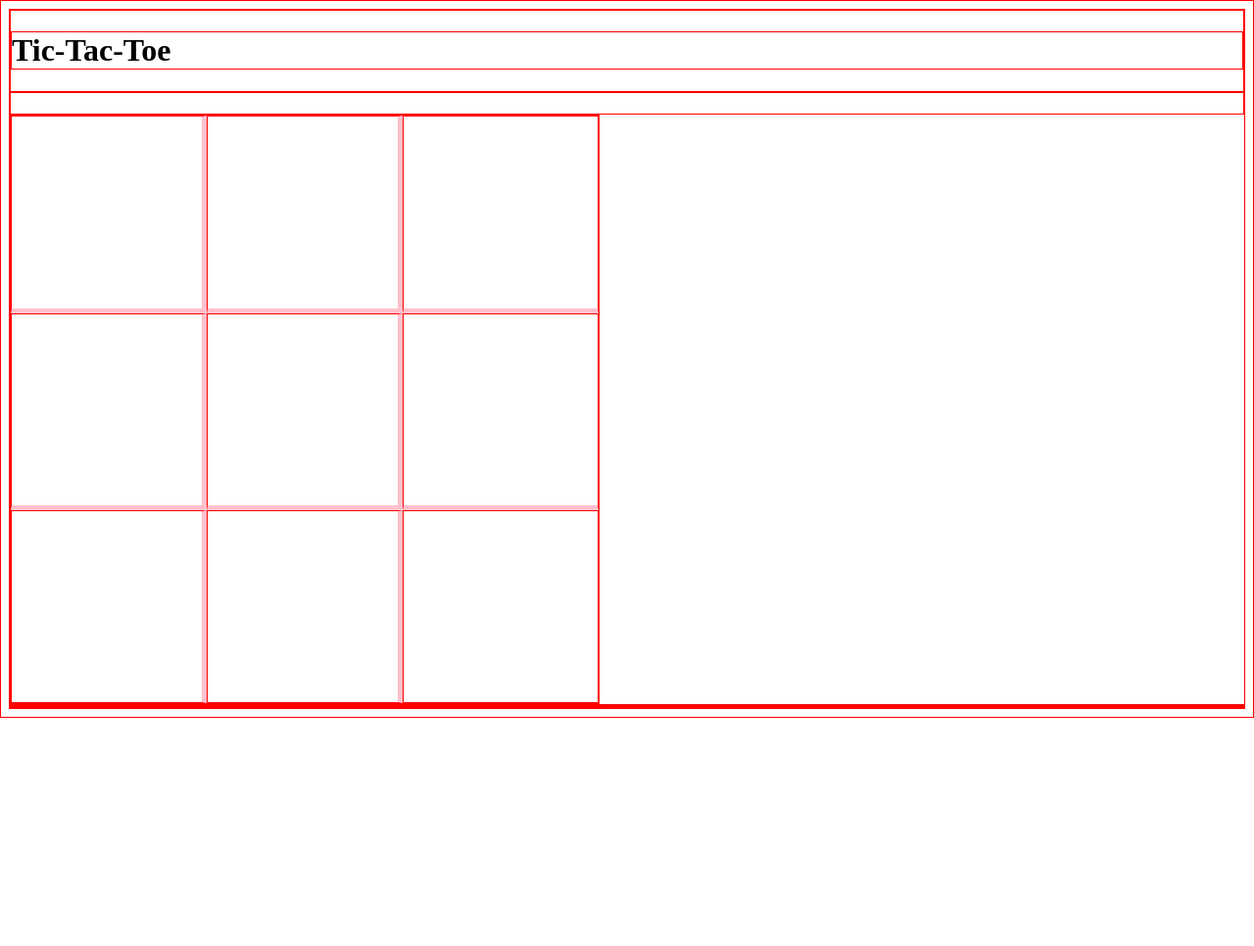
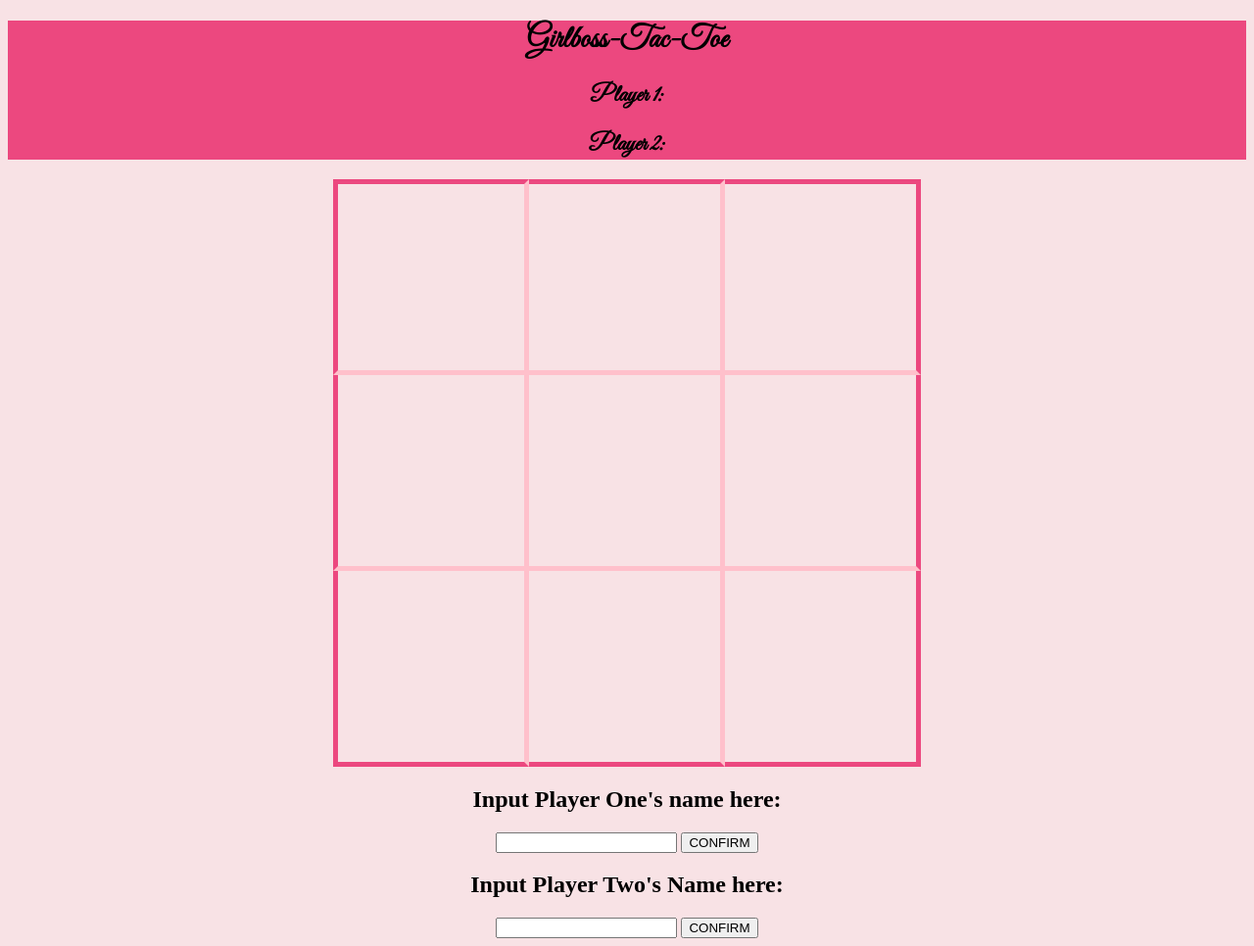
Before and after one commit to benlinehan1/Tic-Tac-Toe, a plain HTML site: page index.html in a window 1280 px wide. Shown: the whole page at 98% size. Before the commit the page ends 800 px from the top, so only its background shows below. Drawn offline with Linux system fonts and the light colour scheme.

Commit message:
Tic-Tac-Toe

```diff
--- a/app.js
+++ b/app.js
@@ -0,0 +1,54 @@
+var player1Name = document.querySelector('.player-1-name')
+
+var player1NameBtn = document.querySelector('.name-1-conf')
+
+var player2NameBtn = document.querySelector('.name-2-conf')
+
+var player2Name = document.querySelector('.player-2-name')
+
+
+var player1Input = document.querySelector('.player-1-name-push')
+
+var player2Input = document.querySelector('.player-2-name-push')
+
+var ticTacToeClick = document.querySelectorAll('.board>div')
+
+for (let i = 0; i < ticTacToeClick.length; i++) {
+    ticTacToeClick[i].addEventListener('click', crossesClick)
+}
+
+var playerTurnCounter = 0
+
+
+function crossesClick(event) {
+
+    if (playerTurnCounter === 0) {
+    event.target.style.backgroundImage = "url(https://pbs.twimg.com/media/Dsojx8yUUAADWUm.jpg)"
+
+    playerTurnCounter = playerTurnCounter + 1
+    }
+    else if (playerTurnCounter === 1) {
+        event.target.style.backgroundImage = "url(https://64.media.tumblr.com/15b5c36e66c657c6cc58c12e69fddc88/ce07956bd752e8f3-0d/s640x960/0f3a5955c8aee87bf5d63cbbb9633544e4f9ffa4.jpg)"
+
+        playerTurnCounter = playerTurnCounter - 1
+    }
+}
+
+player1NameBtn.addEventListener('click', player1Insert)
+
+player2NameBtn.addEventListener('click', player2Insert)
+
+
+
+
+function player1Insert() {
+   pushName1 = player1Name
+
+   player1Input.textContent = pushName1.value
+}
+
+function player2Insert() {
+    pushName2 = player2Name
+
+    player2Input.textContent = pushName2.value
+}
--- a/index.html
+++ b/index.html
@@ -6,10 +6,20 @@
     <meta name="viewport" content="width=device-width, initial-scale=1.0">
     <title>Document</title>
     <link rel="stylesheet" href="style.css">
+    <link rel="preconnect" href="https://fonts.googleapis.com">
+    <link rel="preconnect" href="https://fonts.gstatic.com" crossorigin>
+    <link href="https://fonts.googleapis.com/css2?family=Great+Vibes&display=swap" rel="stylesheet">
 </head>
 <body>
     <header>
-        <h1>Tic-Tac-Toe<h1></h1></header>
+        <h1 class="title">Girlboss-Tac-Toe<h1></h1>
+
+    <h2>Player 1: <span class="player-1-name-push"></span></h2>
+    <h2>Player 2: <span class="player-2-name-push"></span></h2>
+
+    </div>
+
+    </header>
 
 
     <div class="board">
@@ -30,6 +40,20 @@
     <div class="list-player-turn"></div>
 
 
+    <main class="player-info">
+    <h2>Input Player One's name here:</h2>
+    <div>
+    <input class="player-1-name">
+    <button class="name-1-conf">CONFIRM</button>
+    </div>
+    <div>
+    <h2>Input Player Two's Name here:</h2>
+    <input class="player-2-name"> <button class="name-2-conf">CONFIRM</button>
+    </div>
+    </main>
+
+
+
     <script src="app.js"></script>
 </body>
 </html>
--- a/style.css
+++ b/style.css
@@ -1,47 +1,96 @@
 * {
-    border: 1px solid red;
+    box-sizing: border-box;
+}
+
+header {
+   background-color: rgb(236, 72, 127);
+   box-shadow: rgb(221, 178, 221);
+   font-family: 'Great Vibes', cursive;
+   text-align: center;
+}
+
+body {
+    background-color: rgb(248, 226, 229);
+}
+
+img {
+    width: 60%;
 }
 
 .board {
     display: grid;
-    grid-template-columns: 3fr 3fr 3fr;
+    grid-template-columns: 1fr 1fr 1fr;
+    grid-template-rows: 1fr 1fr 1fr;
     width: 600px;
     height: 600px;
+    margin: 0 auto;
+}
 
+.title {
+    text-align: center;
 }
 
 .first-section {
     border-right: 5px solid pink;
     border-bottom: 5px solid pink;
+    border-left: 5px solid rgb(236, 72, 127);
+    border-top: 5px solid rgb(236, 72, 127);
+    background-size: cover;
 }
 
 .second-section {
     border-bottom: 5px solid pink;
     border-right: 5px solid pink;
+    border-top: 5px solid rgb(236, 72, 127);
+    background-size: cover;
 }
 
 .third-section {
     border-bottom: 5px solid pink;
+    border-top: 5px solid rgb(236, 72, 127);
+    border-right: 5px solid rgb(236, 72, 127);
+    background-size: cover;
 }
 
 .fourth-section {
     border-right: 5px solid pink;
     border-bottom: 5px solid pink;
+    border-left: 5px solid rgb(236, 72, 127);
+    background-size: cover;
 }
 
 .fifth-section {
     border-right: 5px solid pink;
     border-bottom: 5px solid pink;
+    background-size: cover;
 }
 
 .sixth-section {
     border-bottom: 5px solid pink;
+    border-right: 5px solid rgb(236, 72, 127);
+    background-size: cover;
 }
 
 .seventh-section {
     border-right: 5px solid pink;
+    border-left: 5px solid rgb(236, 72, 127);
+    border-bottom: 5px solid rgb(236, 72, 127);
+    background-size: cover;
 }
 
 .eighth-section {
     border-right: 5px solid pink;
+    border-bottom: 5px solid rgb(236, 72, 127);
+    background-size: cover;
 }
+
+.ninth-section {
+    background-size: cover;
+    border-right: 5px solid rgb(236, 72, 127);
+    border-bottom: 5px solid rgb(236, 72, 127);
+}
+
+.player-info {
+    text-align: center;
+    background-size: cover;
+}
```
